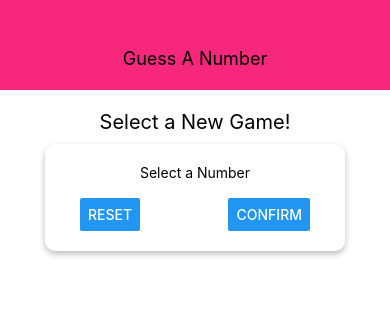
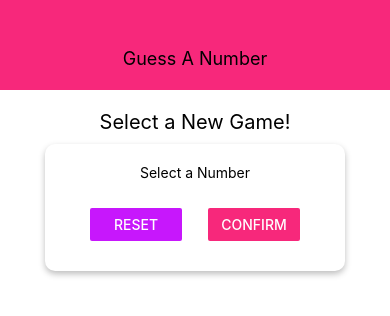
Before and after one commit to abhinavks3112/GuessANumber, a React Native app: screen / in a window 390 px wide. Shown: the top 316 px of the page. Built offline with nearby package versions, Linux system fonts and the light colour scheme.

Commit message:
Added a constants file for app theme color

```diff
--- a/components/Header.js
+++ b/components/Header.js
@@ -1,18 +1,19 @@
 import React from 'react';
 import { View, Text, StyleSheet } from 'react-native';
+import Colors from '../constants/colors';
 
-const Header = ({ title }) => {
-    return(<View style={styles.headerStyle}>
+const Header = ({ title }) => (
+<View style={styles.headerStyle}>
         <Text style={styles.headerTextStyle}>{title}</Text>
-    </View>);
-};
+</View>
+);
 
 const styles = StyleSheet.create({
     headerStyle: {
         width: '100%',
         height: 90,
         paddingTop: 26,
-        backgroundColor: '#f7287B',
+        backgroundColor: Colors.primary,
         alignItems: 'center',
         justifyContent: 'center'
     },
--- /dev/null
+++ b/constants/colors.js
@@ -0,0 +1,4 @@
+export default {
+    primary: '#f7287B',
+    accent: '#c717fc'
+};
--- a/screens/StartGameScreen.js
+++ b/screens/StartGameScreen.js
@@ -7,6 +7,7 @@
     StyleSheet
 } from 'react-native';
 import Card from '../components/Card';
+import Colors from '../constants/colors';
 
 const StartGameScreen = () => {
     return (
@@ -16,8 +17,12 @@
                 <Text>Select a Number</Text>
                 <TextInput />
                 <View style={styles.buttonContainerStyle}>
-                    <Button title="RESET" onPress={() => {}} />
-                    <Button title="CONFIRM" onPress={() => {}} />
+                    <View style={styles.buttonStyle}>
+                        <Button title="RESET" onPress={() => {}} color={Colors.accent} />
+                    </View>
+                    <View style={styles.buttonStyle}>
+                        <Button title="CONFIRM" onPress={() => {}} color={Colors.primary} />
+                    </View>
                 </View>
             </Card>
         </View>
@@ -44,6 +49,10 @@
         width: '100%',
         justifyContent: 'space-between',
         paddingHorizontal: 15
+    },
+    buttonStyle: {
+        width: '40%',
+        margin: 10
     }
 });
 
```
